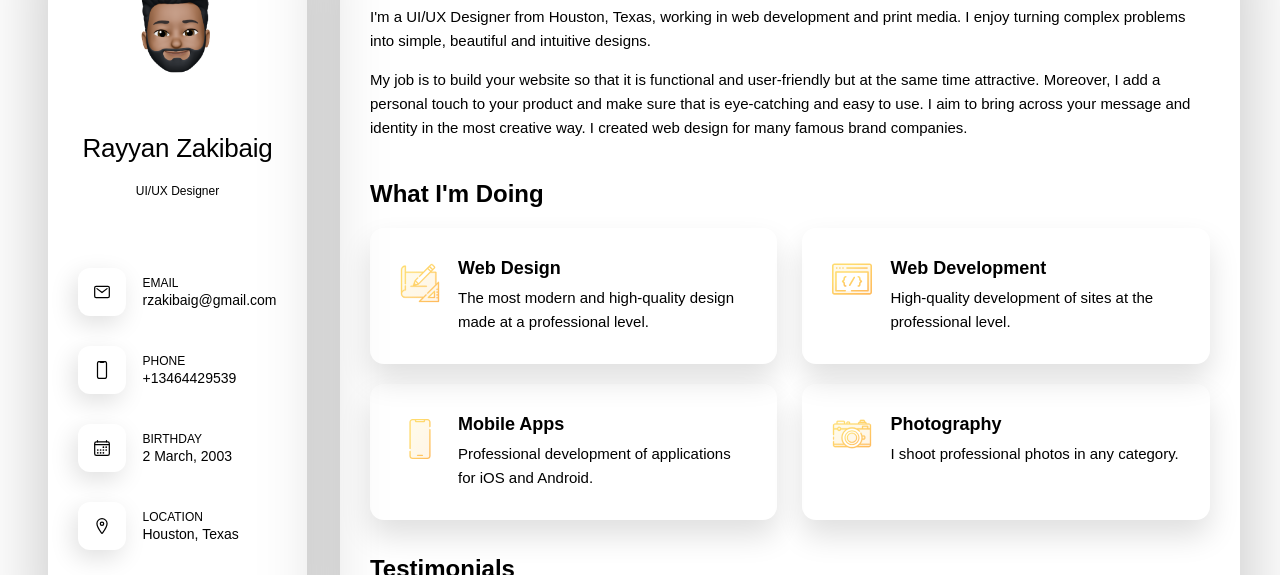
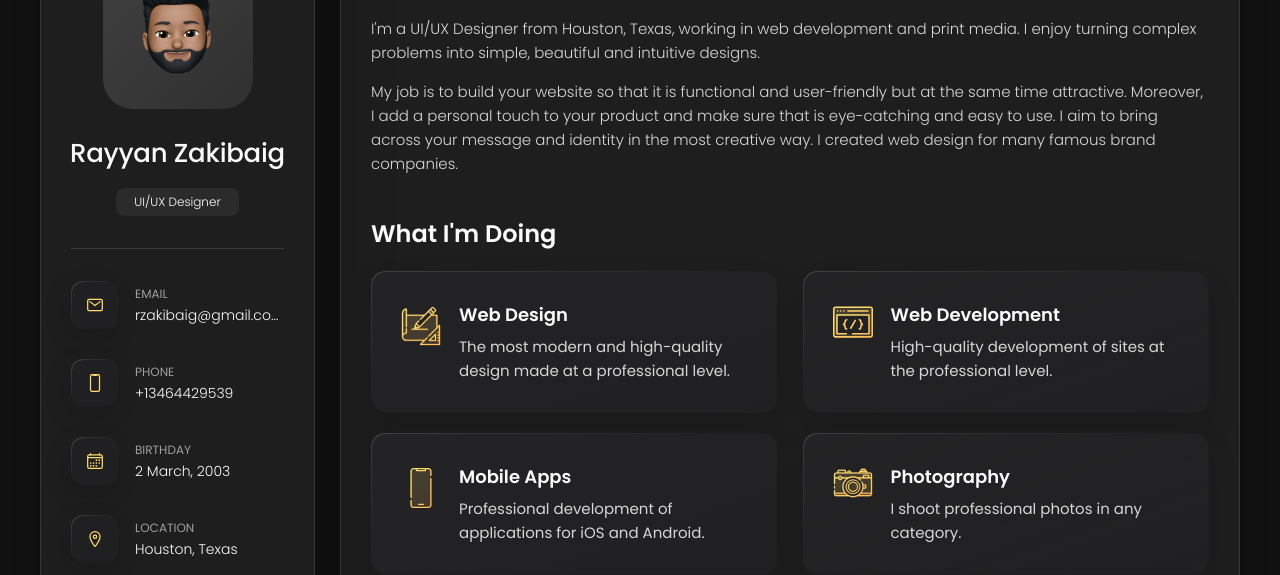
Before and after one commit to rayyanzakibaig/portfolio, a plain HTML site: page index.html in a window 1280 px wide. Shown: the part 162-737 px from the top of the page. Drawn offline with nearby package versions, Linux system fonts and the light colour scheme.

Commit message:
Update style.css

```diff
--- a/assets/css/style.css
+++ b/assets/css/style.css
@@ -1,84 +1,56 @@
 :root {
 
 /**
- * colors
- */
-
-:root {
-    --background: #f5f5f7;
-    --accent-color: #ffffff;
-    --heading-color: #000000;
-    --text-color: #1b1b1d;
-
-    /* gradients removed for light theme */
-    --bg-gradient-onyx: none;
-    --bg-gradient-jet: none;
-    --bg-gradient-yellow-1: none;
-    --bg-gradient-yellow-2: none;
-    --border-gradient-onyx: none;
-    --text-gradient-yellow: none;
-
-    /* solid colors updated for light theme */
-    --jet: #1b1b1d;
-    --onyx: #f5f5f7;
-    --eerie-black-1: #ffffff;
-    --eerie-black-2: #f5f5f7;
-    --smoky-black: #ffffff;
-    --white-1: #ffffff;
-    --white-2: #f5f5f7;
-    --orange-yellow-crayola: #ffffff;
-    --vegas-gold: #ffffff;
-    --light-gray: #f5f5f7;
-    --light-gray-70: rgba(245, 245, 247, 0.7);
-    --bittersweet-shimmer: #ffffff;
-}
-
-/* General Styles */
-body {
-    background-color: var(--background);
-    color: var(--text-color);
-    font-family: Arial, sans-serif;
-}
-
-h1, h2, h3, h4, h5, h6 {
-    color: var(--heading-color);
-}
-
-a {
-    color: var(--accent-color);
-    text-decoration: none;
-}
-
-a:hover {
-    text-decoration: underline;
-}
-
-/* Timeline Styles */
-.timeline-list {
-    list-style-type: none;
-    padding: 0;
-}
-
-.timeline-item {
-    margin-bottom: 20px;
-}
-
-.timeline-item-title {
-    font-size: 1.5em;
-}
-
-.company-name {
-    font-size: 1em; /* Adjust size as needed */
-    font-weight: 500;
-    color: var(--heading-color);
-    margin-top: 5px;
-    margin-bottom: 10px;
-}
-
-.timeline-text {
-    font-size: 1em;
-    color: var(--text-color);
-}
+   * colors
+   */
+
+  /* gradient */
+
+  --bg-gradient-onyx: linear-gradient(
+    to bottom right,
+    hsl(240, 1%, 25%) 3%,
+    hsl(0, 0%, 19%) 97%
+  );
+  --bg-gradient-jet: linear-gradient(
+    to bottom right,
+    hsla(240, 1%, 18%, 0.251) 0%,
+    hsla(240, 2%, 11%, 0) 100%
+  ), hsl(240, 2%, 13%);
+  --bg-gradient-yellow-1: linear-gradient(
+    to bottom right,
+    hsl(45, 100%, 71%) 0%,
+    hsla(36, 100%, 69%, 0) 50%
+  );
+  --bg-gradient-yellow-2: linear-gradient(
+    135deg,
+    hsla(45, 100%, 71%, 0.251) 0%,
+    hsla(35, 100%, 68%, 0) 59.86%
+  ), hsl(240, 2%, 13%);
+  --border-gradient-onyx: linear-gradient(
+    to bottom right,
+    hsl(0, 0%, 25%) 0%,
+    hsla(0, 0%, 25%, 0) 50%
+  );
+  --text-gradient-yellow: linear-gradient(
+    to right,
+    hsl(45, 100%, 72%),
+    hsl(35, 100%, 68%)
+  );
+
+  /* solid */
+
+  --jet: hsl(0, 0%, 22%);
+  --onyx: hsl(240, 1%, 17%);
+  --eerie-black-1: hsl(240, 2%, 13%);
+  --eerie-black-2: hsl(240, 2%, 12%);
+  --smoky-black: hsl(0, 0%, 7%);
+  --white-1: hsl(0, 0%, 100%);
+  --white-2: hsl(0, 0%, 98%);
+  --orange-yellow-crayola: hsl(45, 100%, 72%);
+  --vegas-gold: hsl(45, 54%, 58%);
+  --light-gray: hsl(0, 0%, 84%);
+  --light-gray-70: hsla(0, 0%, 84%, 0.7);
+  --bittersweet-shimmer: hsl(0, 43%, 51%);
 
 
   /**
```
